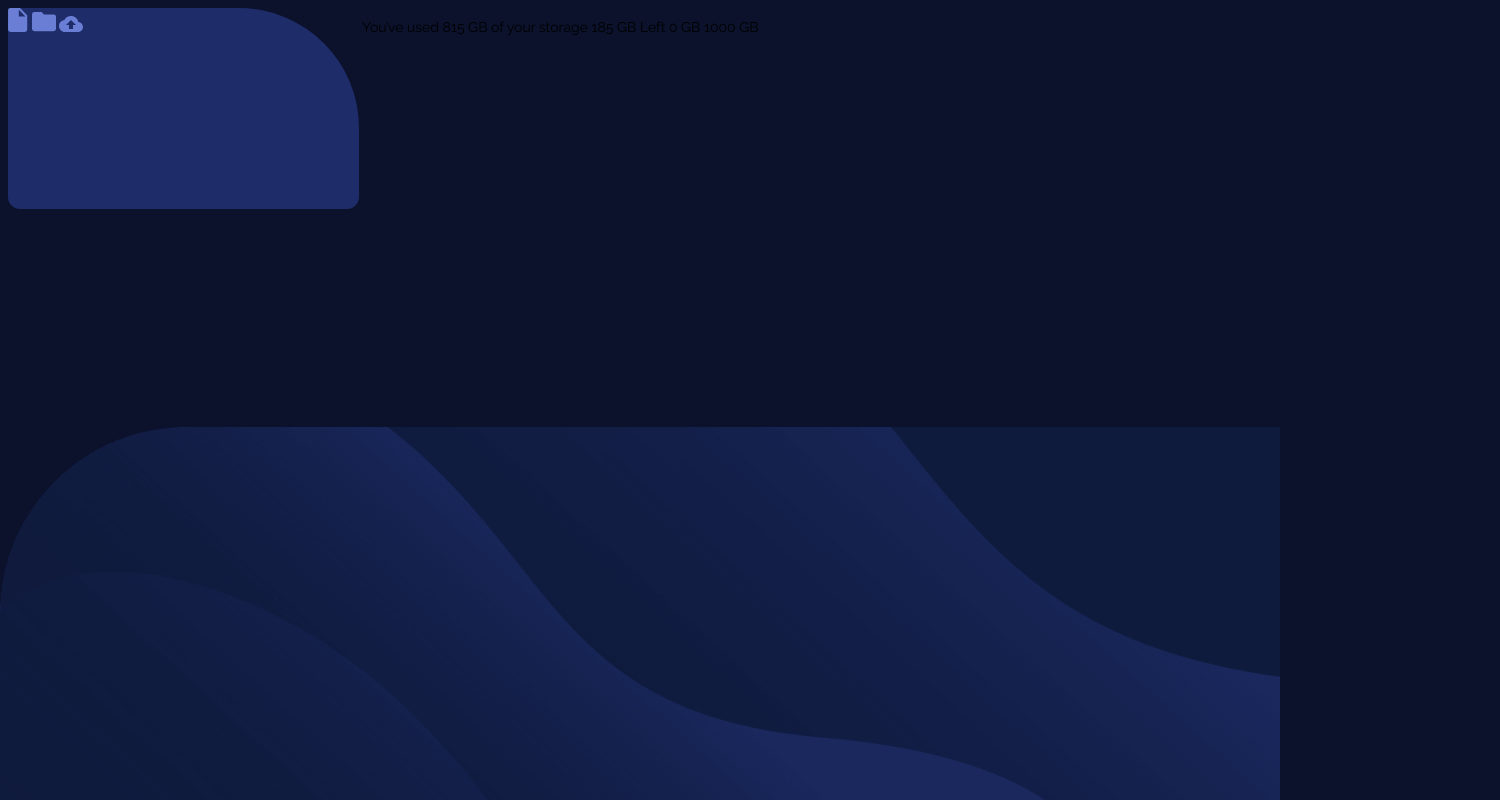
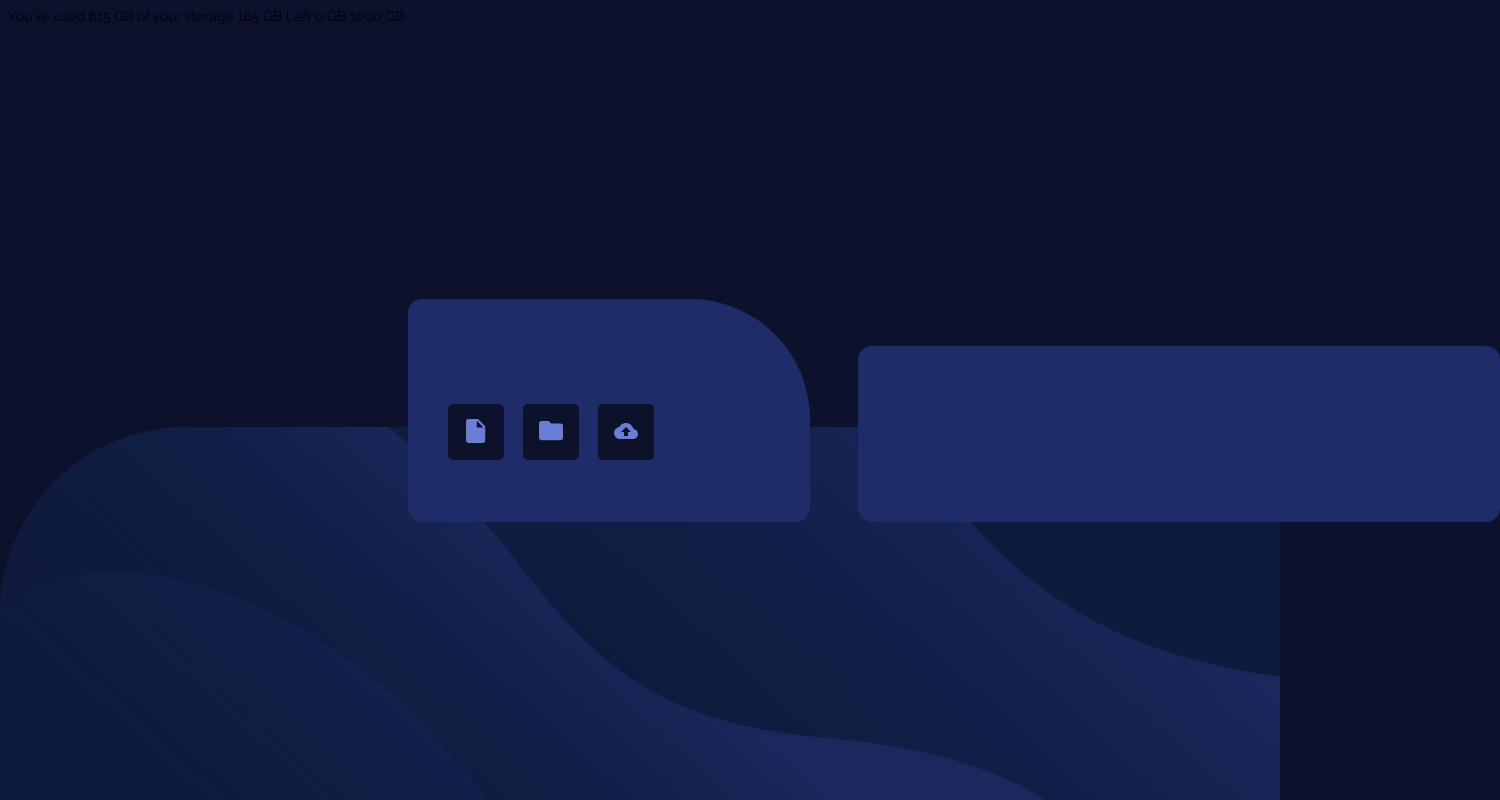
Before and after one commit to Carlos-Reiker/Componente-de-armazenamento-de-dados, a plain HTML site: page index.html in a window 1280 px wide. Shown: the whole page, 1500 px wide, since content can reach past the window. Drawn offline with Linux system fonts and the light colour scheme.

Commit message:
18/10/22
-finalização dos cards e botões

```diff
--- a/index.html
+++ b/index.html
@@ -13,9 +13,23 @@
   <body>
     <main>
       <div class="card-upload">
-        <svg xmlns="http://www.w3.org/2000/svg" width="20" height="24"><path fill="#697ED4" d="M12.028 0H2.436A2.387 2.387 0 00.049 2.398L.037 21.583a2.387 2.387 0 002.387 2.398h14.4a2.397 2.397 0 002.398-2.398V7.194L12.028 0zM10.83 8.393V1.8l6.595 6.594h-6.595z"/></svg>
-        <svg xmlns="http://www.w3.org/2000/svg" width="24" height="20"><path fill="#697ED4" d="M21.6 2.4H12L9.6 0H2.4A2.39 2.39 0 00.012 2.4L0 16.8a2.4 2.4 0 002.4 2.4h19.2a2.4 2.4 0 002.4-2.4v-12a2.4 2.4 0 00-2.4-2.4z"/></svg>
-        <svg xmlns="http://www.w3.org/2000/svg" width="24" height="16"><path fill="#697ED4" d="M19.4 6c-.7-3.4-3.7-6-7.4-6-2.9 0-5.4 1.6-6.6 4C2.3 4.4 0 6.9 0 10c0 3.3 2.7 6 6 6h13c2.8 0 5-2.2 5-5 0-2.6-2.1-4.8-4.6-5zM14 9v4h-4V9H7l5-5 5 5h-3z"/></svg>
+
+          <button class="button-file">
+            <svg xmlns="http://www.w3.org/2000/svg" width="20" height="24"><path fill="#697ED4" d="M12.028 0H2.436A2.387 2.387 0 00.049 2.398L.037 21.583a2.387 2.387 0 002.387 2.398h14.4a2.397 2.397 0 002.398-2.398V7.194L12.028 0zM10.83 8.393V1.8l6.595 6.594h-6.595z"/></svg>
+          </button>
+
+          <button class="button-path">
+            <svg xmlns="http://www.w3.org/2000/svg" width="24" height="20"><path fill="#697ED4" d="M21.6 2.4H12L9.6 0H2.4A2.39 2.39 0 00.012 2.4L0 16.8a2.4 2.4 0 002.4 2.4h19.2a2.4 2.4 0 002.4-2.4v-12a2.4 2.4 0 00-2.4-2.4z"/></svg>
+          </button>
+
+          <button class="button-upload">
+            <svg xmlns="http://www.w3.org/2000/svg" width="24" height="16"><path fill="#697ED4" d="M19.4 6c-.7-3.4-3.7-6-7.4-6-2.9 0-5.4 1.6-6.6 4C2.3 4.4 0 6.9 0 10c0 3.3 2.7 6 6 6h13c2.8 0 5-2.2 5-5 0-2.6-2.1-4.8-4.6-5zM14 9v4h-4V9H7l5-5 5 5h-3z"/></svg>
+          </button>
+
+      </div><!--card-upload-->
+
+      <div class="card-bar"></div>
+
       </div>
       You’ve used 815 GB of your storage
 
--- a/style.css
+++ b/style.css
@@ -9,17 +9,67 @@ body{
     background-position: bottom;
 }
 .card-upload {
+    display:inline-block;
+    position: absolute;
+    width: 402px;
+    height: 223px;
+    margin: 291px 825px 306px 400px;
+    background: #1E2C69;
+    border-radius: 14px 120px 14px 14px;
+  }
+.button-upload{
+    position: absolute;
+    cursor: pointer;
+    width: 56px;
+    height: 56px;
+    border-radius: 5px;
+    background: #0C122A;;
+    border: none;
+    margin: 105px 136px 45px 190px;
+}
+.button-upload:hover{
+    background-color: #454d6b;
+}
+.button-path{
+    position: absolute;
+    cursor: pointer;
+    width: 56px;
+    height: 56px;
+    border-radius: 5px;
+    background: #0C122A;;
+    border: none;
+    margin: 105px 136px 45px 115px;
+}
+.button-path:hover{
+    background-color: #454d6b;
+}
+.button-file{
+    position: absolute;
+    cursor: pointer;
+    width: 56px;
+    height: 56px;
+    border-radius: 5px;
+    background: #0C122A;;
+    border: none;
+    margin: 105px 136px 45px 40px;
+}
+.button-file:hover{
+    background-color: #454d6b;
+}
+
+
+.card-bar{
     display: inline-block;
-    width: 351px;
-    height: 201px;
+    position: absolute;
+    width: 642px;
+    height: 176px;
+    margin: 338px 257px 306px 850px;
     background: #1E2C69;
-    border-radius: 12px 120px 12px 12px;
-  }
-
+    border-radius: 14px;
+}
  /*Continuar:
- edição dos cards (centralizar e coloar icons);
+ edição dos cards (centralizar e colocar icons);
  pegar resolução do segundo card;
- editar botões com icones (usar uiverse.io "muito bom");
  descobrir como inserir balão de dados;
  como inserir barra de preenchimento funcional;
  descobrir como fazer texto se alterar (ou deixar estático
```
Also changed, not shown: design/1-bar.png (added), design/2-bar.png (added), design/baloon.png (added), design/button.jpg (added).
